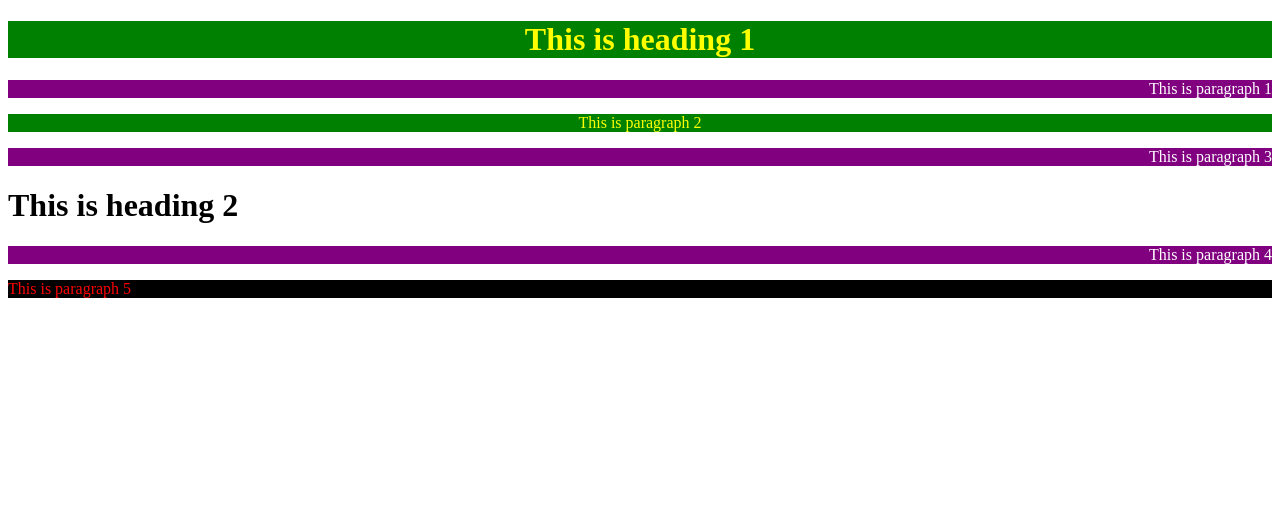
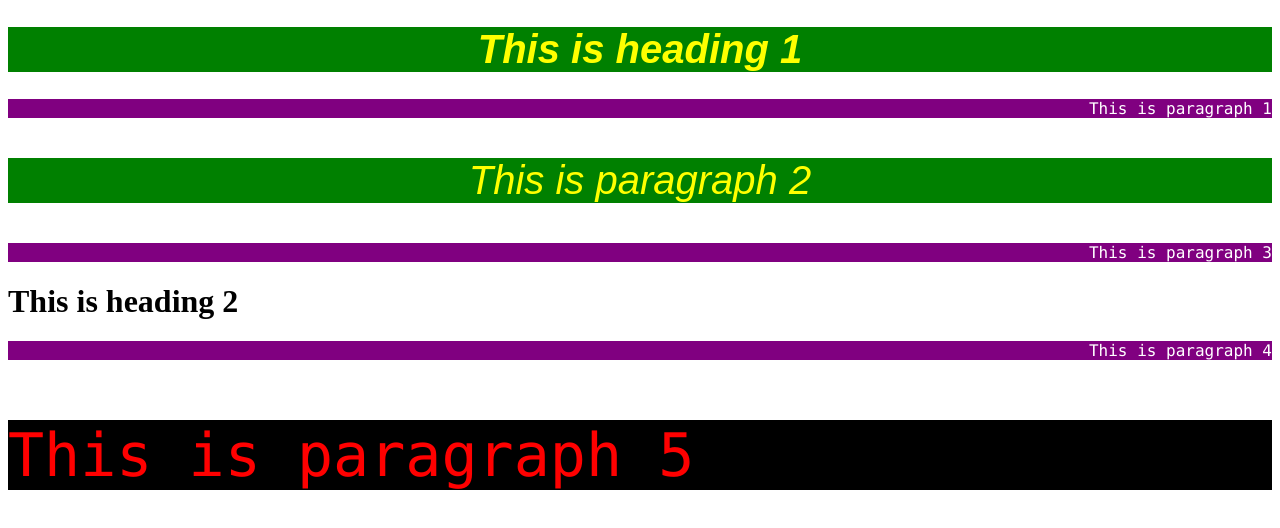
Before and after one commit to Wellingborough/cssexample, a plain HTML site: page index.html in a window 1280 px wide. Drawn offline with Linux system fonts and the light colour scheme.

Commit message:
Update index.html

```diff
--- a/index.html
+++ b/index.html
@@ -3,16 +3,21 @@
 <head>
 <style>
 #lastpara {
+  font-size: 60px;
   text-align: left;
   background-color: black;
   color: red;
 }
 .myclass {
+  font-family: "Arial";
+  font-style: italic;
+  font-size: 40px;
   text-align: center;
   color: yellow;
   background-color: green;
 }
 p {
+  font-family: "Lucida Console";
   text-align: right;
   color: white;
   background-color: purple;
```
